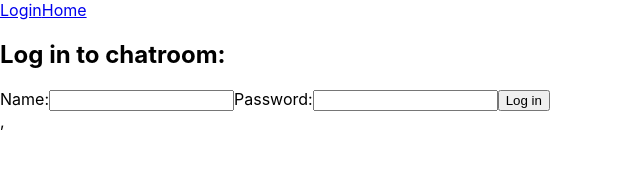
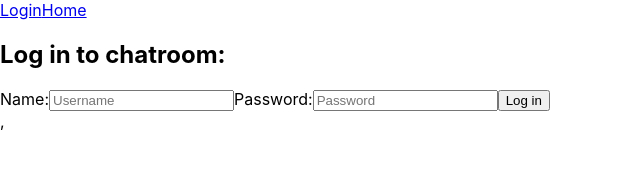
Before and after one commit to Nathparmar/TheBrightNetwork_fullStack, a React (Create React App) app in the folder the_bright_network_client/: page /login in a window 1280 px wide. Shown: the top 180 px of the page, without its empty margins (0-640 px from the left). Built offline with nearby package versions, Linux system fonts and the light colour scheme; no server answers.

Commit message:
Fixed a bug with preventDefault in MessageForm

```diff
--- a/the_bright_network_client/src/components/LogInForm.js
+++ b/the_bright_network_client/src/components/LogInForm.js
@@ -68,6 +68,7 @@ const LogInForm = ({setLoginInUser}) => {
                 id= "name-input"
                 onInput={(event) => updateUserName(event)}
                 value={name}
+                placeholder="Username"
             />
             <label htmlFor="password-input">Password:</label>
             <input
@@ -75,6 +76,7 @@ const LogInForm = ({setLoginInUser}) => {
                 id="password-input"
                 onInput={(event) => updateUserPassword(event)}
                 value={password}
+                placeholder="Password"
             />
             <input type="submit" value={"Log in"}/>
         </form>
--- a/the_bright_network_client/src/components/MessageForm.js
+++ b/the_bright_network_client/src/components/MessageForm.js
@@ -13,14 +13,16 @@ const MessageForm = ({postMessage}) => {
 
     const handleFormSubmit = (event) => {
 
+        event.preventDefault();
+
         if(stateMessage.messageContent === ""){
+
             alert("Can't submit empty message")
             return;
         }
 
         postMessage(stateMessage);
 
-        event.preventDefault();
 
         setStateMessage({
             messageContent: "",
@@ -42,6 +44,7 @@ const MessageForm = ({postMessage}) => {
             <input
                 type="text"
                 id= "message-content-input"
+                placeholder="Type your message here:"
                 onChange={handleChange}
                 value={stateMessage.messageContent}
             />
--- a/the_bright_network_client/src/containers/ChatRoomContainer.js
+++ b/the_bright_network_client/src/containers/ChatRoomContainer.js
@@ -90,7 +90,6 @@ const ChatRoomContainer = () => {
             headers: {"Content-Type": "application/json"},
             body: JSON.stringify(newMessage)
         })
-        const savedMessage = await response.json();
         getMessagesByChatRoom(currentChatRoom)
     }
 
```
